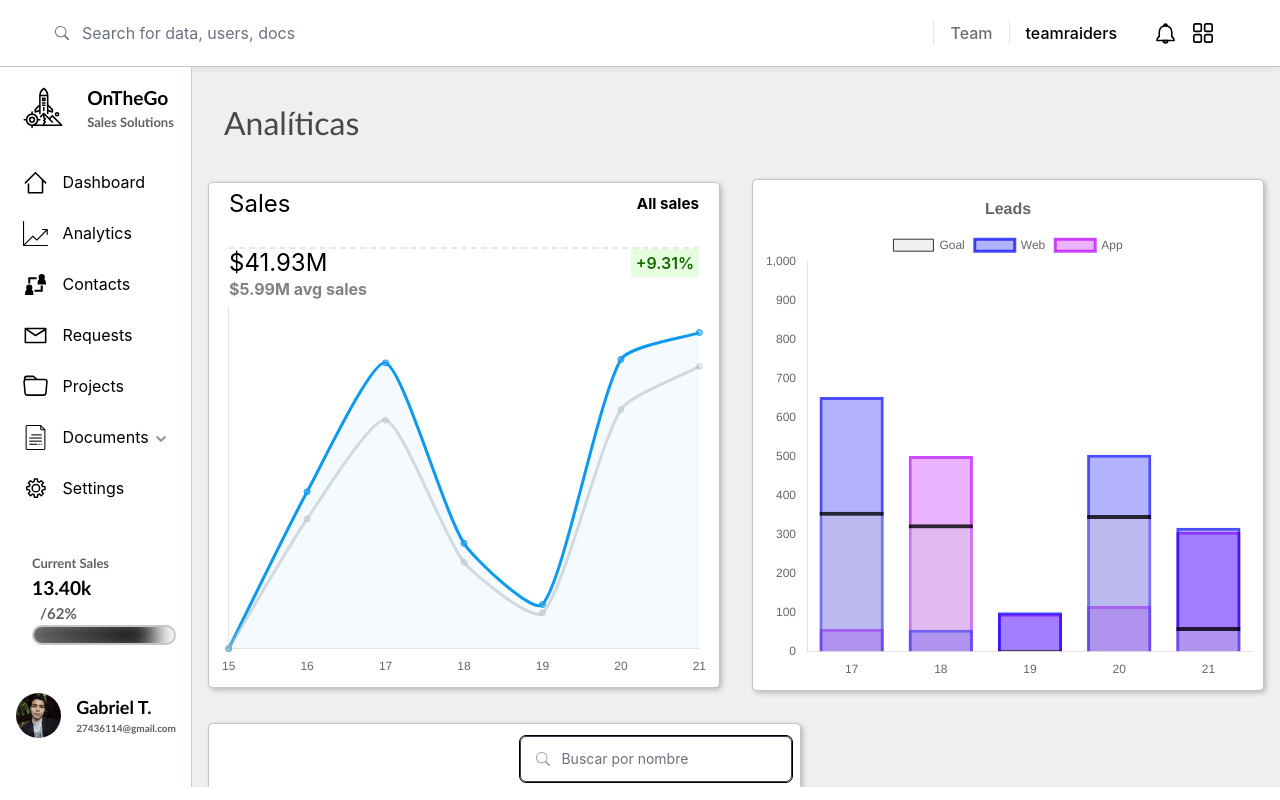
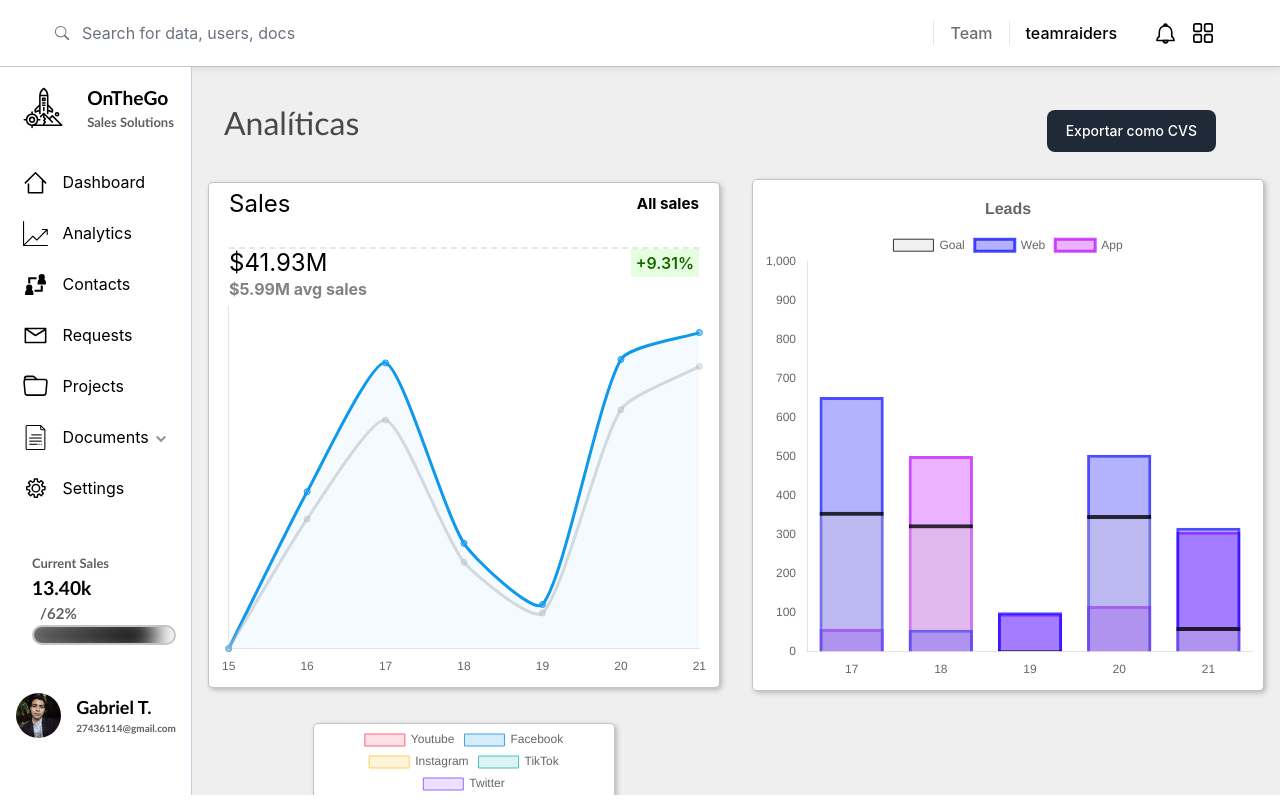
Before and after one commit to Kev2000-Github/Framework-Lab, a React (Create React App) app: page / in a window 1280 px wide. Built offline with nearby package versions, Linux system fonts and the light colour scheme.

Commit message:
add style to page

```diff
--- a/src/App/App.css
+++ b/src/App/App.css
@@ -1,16 +1,30 @@
+.App{
+  background: rgba(185, 184, 184, 0.226);
+}
+
 .mainPage{
   display: flex;
   overflow: auto;
-  height: 90vh;
-  background: rgba(185, 184, 184, 0.226);
+  height: 91vh;
 }
 
 .dashboard{
   width: 100%;
+  height: fit-content;
   margin: 1rem;
 }
 
-.dashboard > h1{
+.dashboard .head{
+  display: flex;
+  align-items: center;
+  justify-content: space-between;
+}
+
+.dashboard .head .btn-cvs{
+  margin-right: 3rem;
+}
+
+.dashboard .head > h1{
   color: rgba(36, 34, 34, 0.815);
   font-weight: 400;
   font-size: 2rem;
@@ -50,3 +64,14 @@
   border: 0.5px solid rgba(36, 34, 34, 0.267);
   box-shadow: 2px 2px 5px rgba(36, 34, 34, 0.267);
 }
+
+.table{
+  margin: auto;
+  padding: 1rem;
+  width: 90%;
+}
+
+.table > div{
+  height: 500px;
+  overflow: auto;
+}
--- a/src/App/App.jsx
+++ b/src/App/App.jsx
@@ -1,4 +1,5 @@
 import './App.css';
+import { Button } from 'flowbite-react';
 import {
   LineChart,
   BarChart,
@@ -17,6 +18,7 @@ import {
 import { Table } from '../Components/Table';
 import { Lista } from '../Components/Menu/BarraLateral';
 import { NavBar } from '../Components/NavBar/Navbar';
+import { DoughnutChart } from '../Components/Charts/Donut';
 
 function App() {
   return (
@@ -25,9 +27,14 @@ function App() {
       <main className='mainPage'>
         <Lista className='sideMenu' />
         <div className='dashboard'>
-          <h1>
-            Analíticas
-          </h1>
+          <div className='head'>
+            <h1>
+              Analíticas
+            </h1>
+            <Button className='btn-cvs' color='dark'>
+              Exportar como CVS
+            </Button>
+          </div>
           <div className='charts'>
             <LineChart
               dataProjection={dataProjection}
@@ -42,6 +49,7 @@ function App() {
               years={leadYears}
               className='barChart box'
             />
+            <DoughnutChart className='box' />
           </div>
           <Table className='table box' />
         </div>
--- /dev/null
+++ b/src/Components/Charts/Donut/index.css
@@ -0,0 +1,5 @@
+.donutChart {
+    width: 100%;
+    height: auto;
+    padding: 10px;
+}
--- /dev/null
+++ b/src/Components/Charts/Donut/index.jsx
@@ -0,0 +1,46 @@
+import { Doughnut } from 'react-chartjs-2';
+
+const options = {
+  responsive: true,
+  aspectRatio: 1,
+};
+
+const oilData = {
+  labels: [
+    'Youtube',
+    'Facebook',
+    'Instagram',
+    'TikTok',
+    'Twitter',
+  ],
+  datasets: [
+    {
+      data: [92, 92, 88, 86, 84],
+      backgroundColor: [
+        'rgba(255, 99, 132, 0.2)',
+        'rgba(54, 162, 235, 0.2)',
+        'rgba(255, 206, 86, 0.2)',
+        'rgba(75, 192, 192, 0.2)',
+        'rgba(153, 102, 255, 0.2)',
+      ],
+      borderColor: [
+        'rgba(255, 99, 132, 1)',
+        'rgba(54, 162, 235, 1)',
+        'rgba(255, 206, 86, 1)',
+        'rgba(75, 192, 192, 1)',
+        'rgba(153, 102, 255, 1)',
+      ],
+      borderWidth: 1,
+    }],
+};
+
+export function DoughnutChart({ className }) {
+  return (
+    <div className={`${className} donutChart`}>
+      <Doughnut
+        data={oilData}
+        options={options}
+      />
+    </div>
+  );
+}
--- a/src/Components/Charts/index.js
+++ b/src/Components/Charts/index.js
@@ -9,6 +9,7 @@ import {
   Legend,
   Filler,
   BarElement,
+  ArcElement,
 } from 'chart.js';
 import { LineChart } from './LineChart';
 import { BarChart } from './BarChart';
@@ -19,6 +20,7 @@ ChartJS.register(
   PointElement,
   LineElement,
   BarElement,
+  ArcElement,
   Title,
   Tooltip,
   Legend,
```
Also changed, not shown: 2 other files (tests, documents, lock files or other folders).
